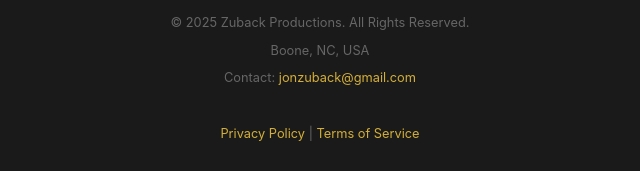
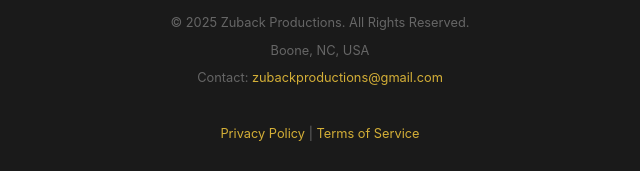
Before and after one commit to Zuback/zubackproductions.github.io, a plain HTML site: page index.html in a window 1280 px wide. Shown: the part 716-887 px from the top of the page, 320-960 px from the left. Drawn offline with Linux system fonts and the light colour scheme.

Commit message:
Update site

```diff
--- a/index.html
+++ b/index.html
@@ -68,7 +68,7 @@
     <footer class="container">
         <p>&copy; 2025 Zuback Productions. All Rights Reserved.</p>
         <p>Boone, NC, USA</p>
-        <p>Contact: <a href="mailto:jonzuback@gmail.com.com">jonzuback@gmail.com</a></p>
+        <p>Contact: <a href="mailto:zubackproductions@gmail@gmail.com.com">zubackproductions@gmail.com</a></p>
         <br>
         <p><a href="#">Privacy Policy</a> | <a href="#">Terms of Service</a></p>
     </footer>
```
